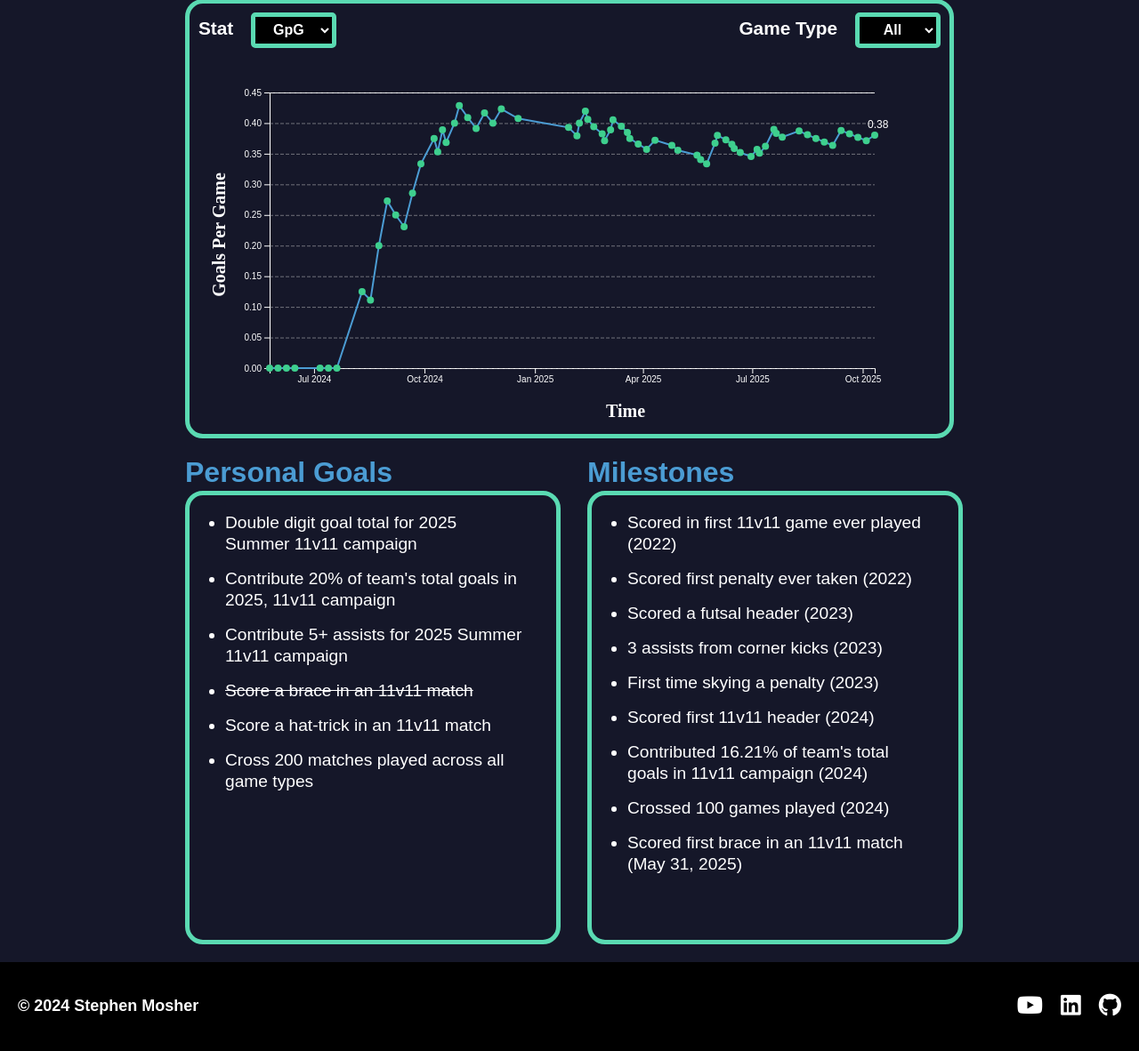
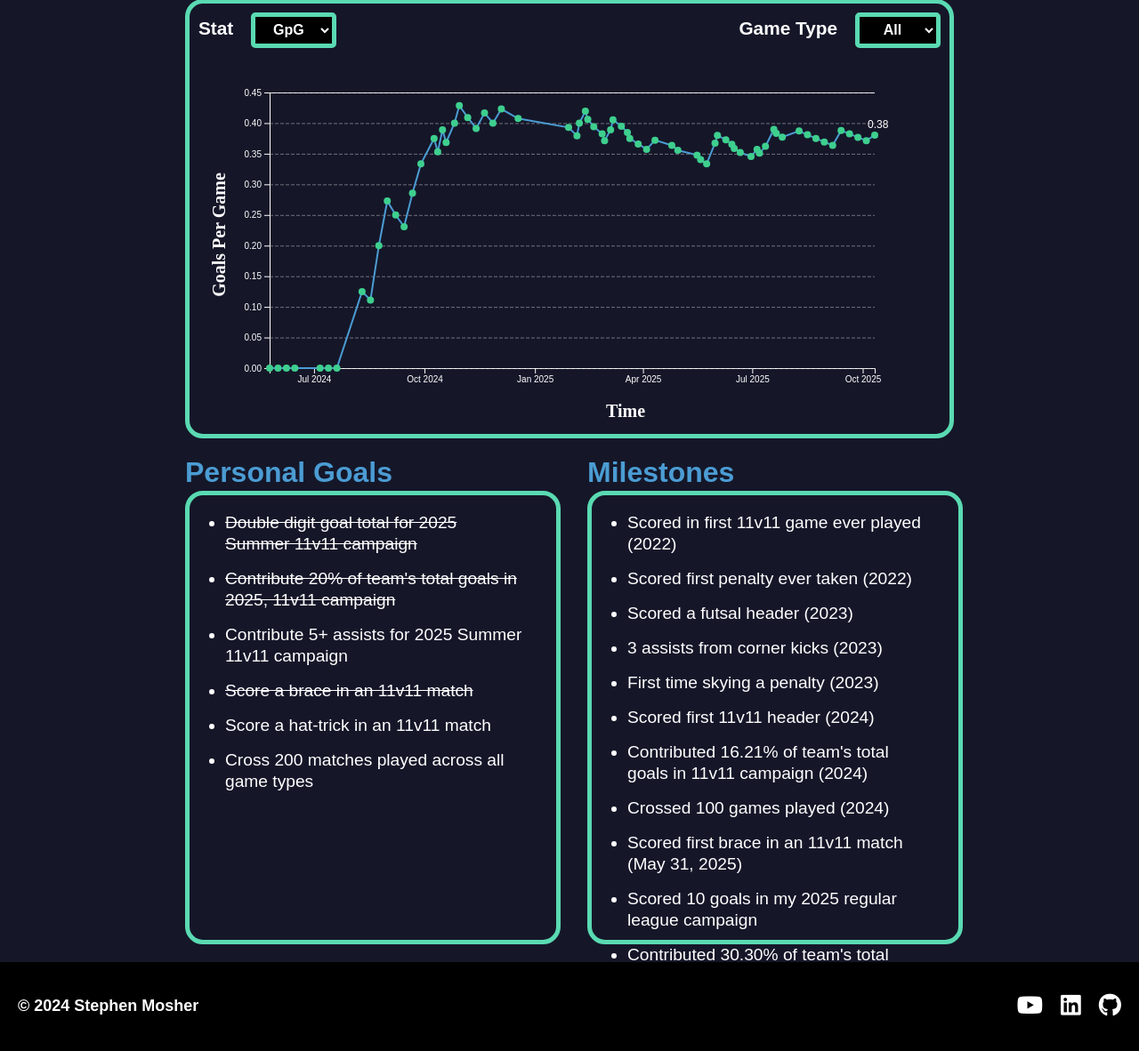
Before and after one commit to s-g-mo/mindovermatterfc, a FastAPI app: page / in a window 1280 px wide. Shown: the part 591-1773 px from the top of the page at 89% size. Run offline with FastAPI, Linux system fonts and the light colour scheme.

Commit message:
update goals/milestones

```diff
--- a/app/templates/index.html
+++ b/app/templates/index.html
@@ -128,9 +128,14 @@
             <h2 class="dashboard-title" id="goals-title">Personal Goals</h2>
             <div class="box" id="goals-box">
               <ul>
-                <li>Double digit goal total for 2025 Summer 11v11 campaign</li>
                 <li>
-                  Contribute 20% of team's total goals in 2025, 11v11 campaign
+                  <s>Double digit goal total for 2025 Summer 11v11 campaign</s>
+                </li>
+                <li>
+                  <s
+                    >Contribute 20% of team's total goals in 2025, 11v11
+                    campaign</s
+                  >
                 </li>
                 <li>Contribute 5+ assists for 2025 Summer 11v11 campaign</li>
                 <li><s>Score a brace in an 11v11 match</s></li>
@@ -156,6 +161,11 @@
                 </li>
                 <li>Crossed 100 games played (2024)</li>
                 <li>Scored first brace in an 11v11 match (May 31, 2025)</li>
+                <li>Scored 10 goals in my 2025 regular league campaign</li>
+                <li>
+                  Contributed 30.30% of team's total goals in 11v11 campaign
+                  (2025)
+                </li>
               </ul>
             </div>
           </div>
```
